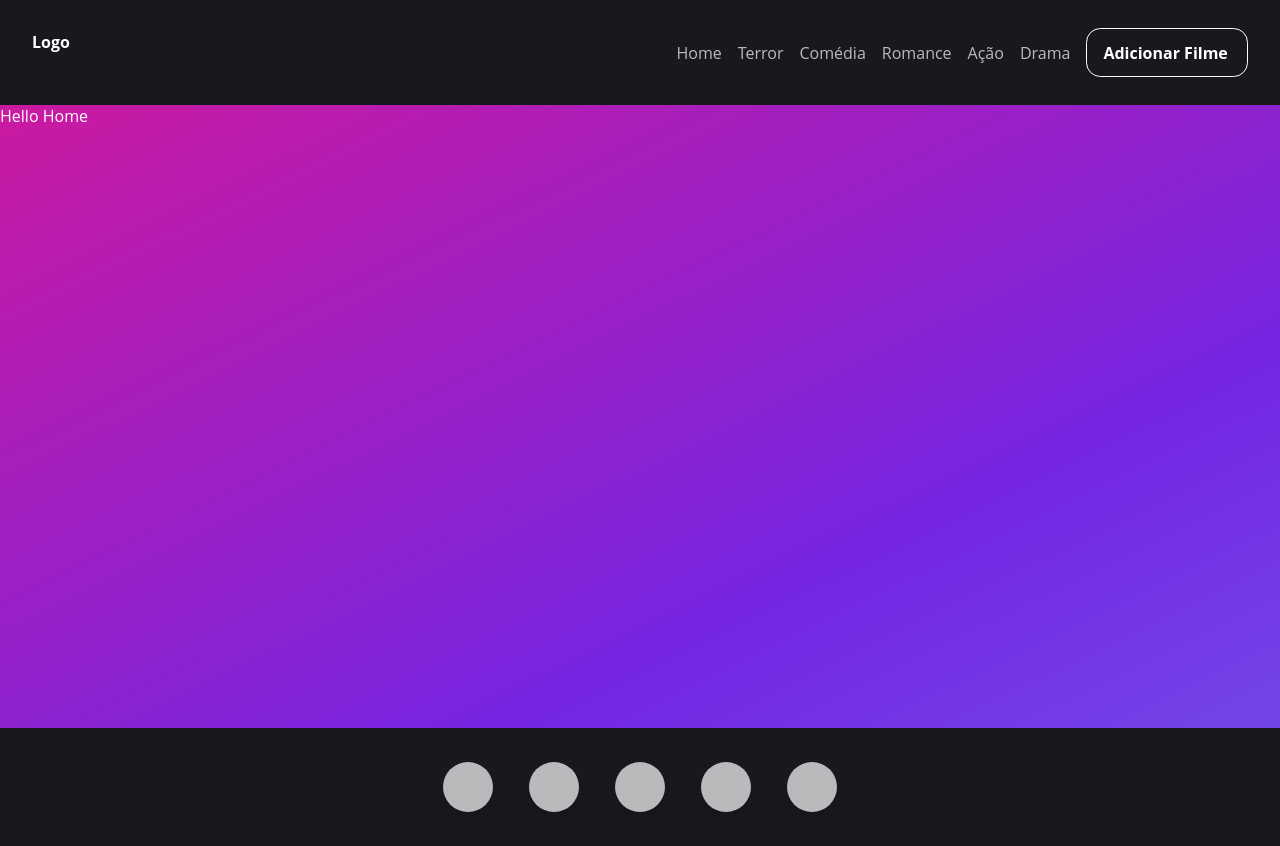
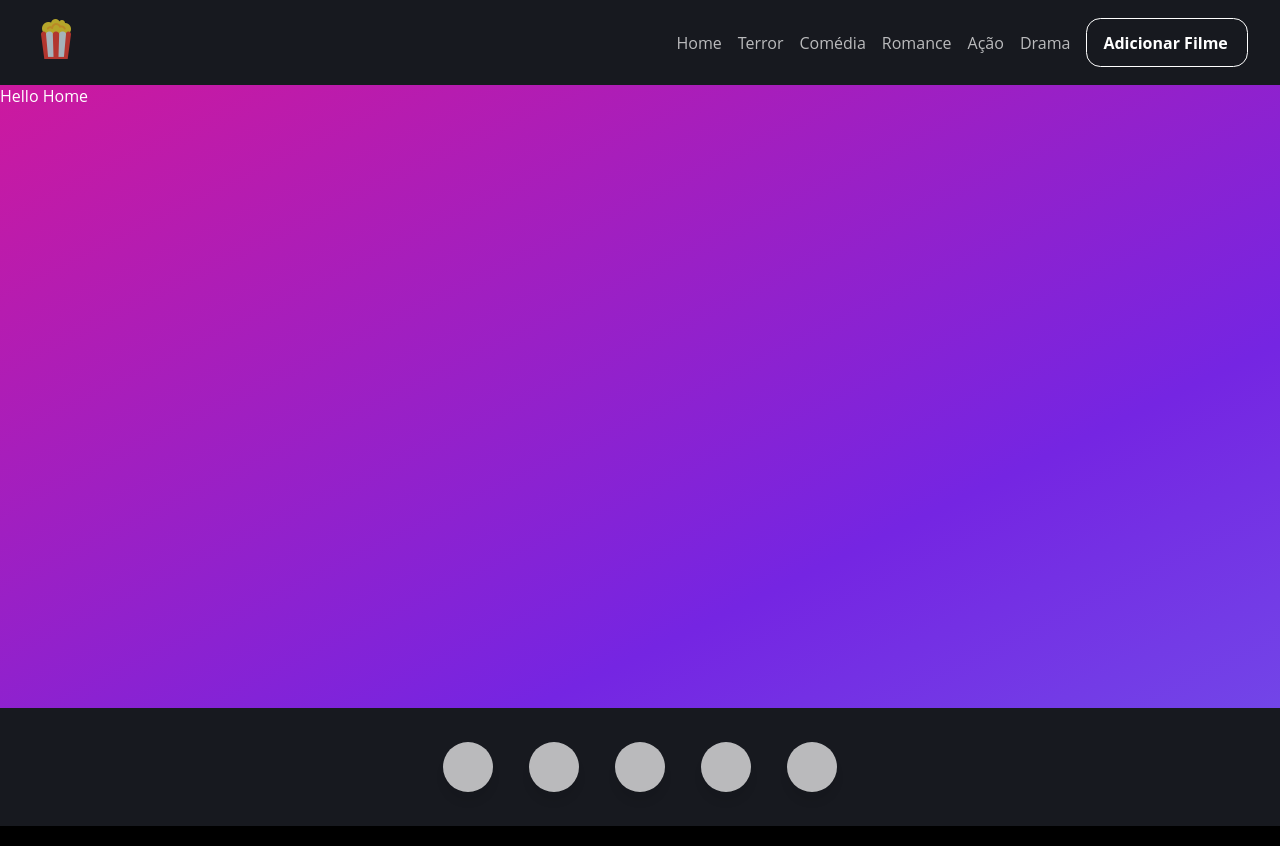
Before and after one commit to fernandorussie/cinemaAPI, a React (Vite) app: page / in a window 1280 px wide. Built offline with nearby package versions, Linux system fonts and the light colour scheme.

Commit message:
criando logo

```diff
--- a/src/components/Header/index.jsx
+++ b/src/components/Header/index.jsx
@@ -1,14 +1,12 @@
 import { Link } from "react-router-dom";
-
+import logo from '../../assets/logo.png'
 import './header.css'
 
 function Header() {
     return (
         <div>
             <header>
-                <h2>
-                    <Link to={'/'}>Logo</Link>
-                </h2>
+                    <Link to={'/'}><img src={logo} alt="Logo"></img></Link>
                 <ul>
                     <li>
                         <Link to={'/'}>Home</Link>
```
